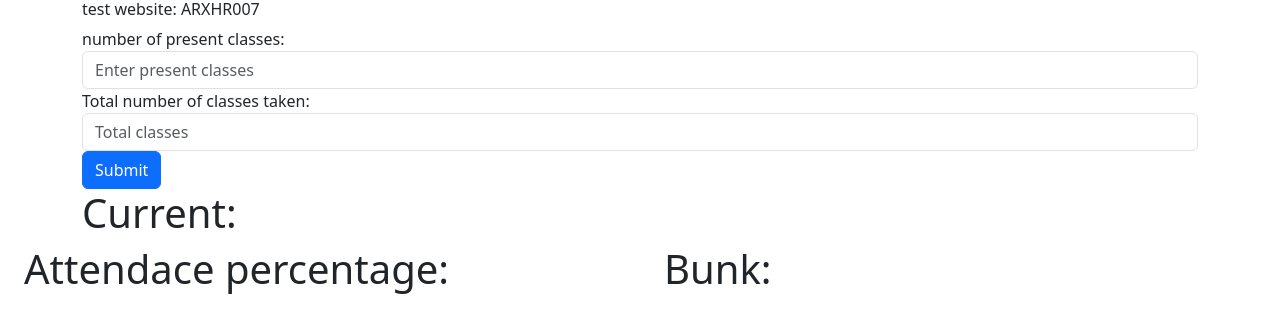
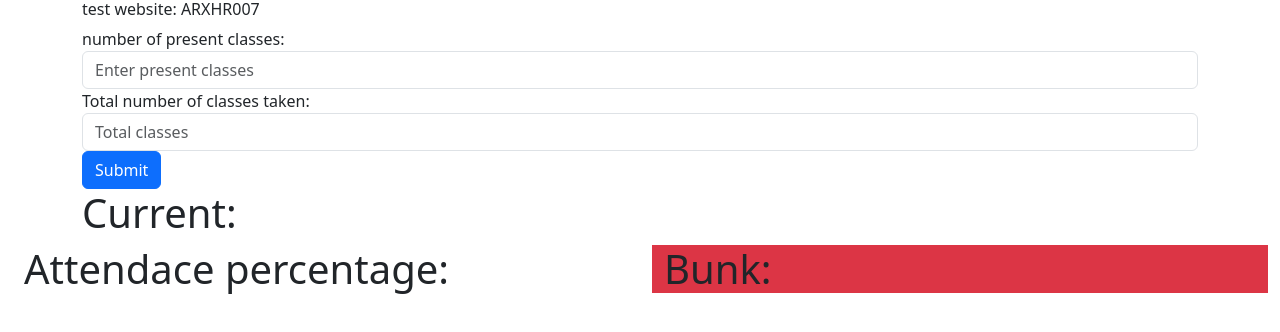
Before and after one commit to lucid-dreamer-lol/lucid-dreamer-lol.github.io, a plain HTML site: page index.html in a window 1280 px wide. Drawn offline with nearby package versions, Linux system fonts and the light colour scheme.

Commit message:
Add files via upload

```diff
--- a/index.html
+++ b/index.html
@@ -37,7 +37,7 @@
               </div>
         </div>
         <div class="col-lg-6">
-            <div class="container">
+            <div class="container bg-danger">
                 <h1>Bunk:</h1>
                 <h1 id="bunk"></h1>
               </div>
```
